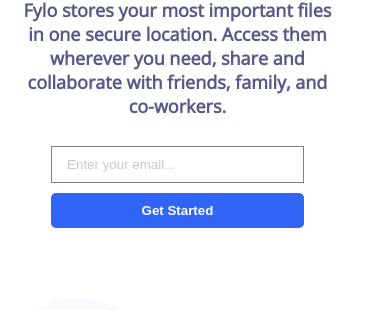
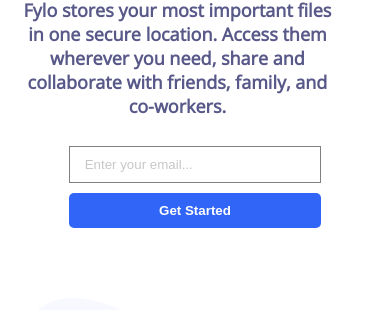
Before and after one commit to distephano30/fylo-landing-page-with-two-column-layout-master, a plain HTML site: page index.html in a window 390 px wide. Shown: the part 519-829 px from the top of the page. Drawn offline with nearby package versions, Linux system fonts and the light colour scheme.

Commit message:
Update style.css

```diff
--- a/style.css
+++ b/style.css
@@ -315,6 +315,9 @@
   h1{
     font-size: 2.1rem;
   }
+  .header-form{
+    margin: auto;
+  }
   section{
     flex-direction: column-reverse;
     margin: 10px auto;
```
